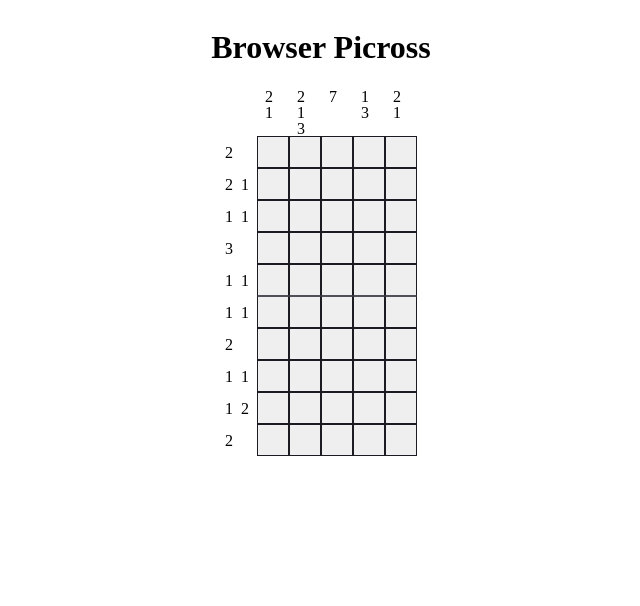
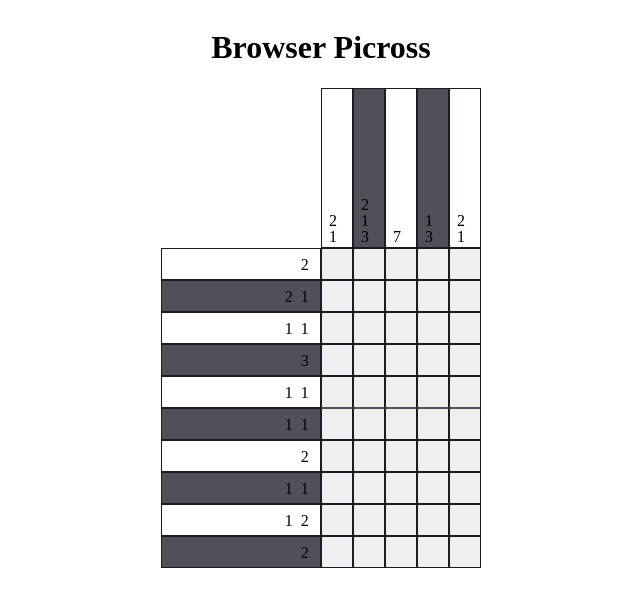
Before and after one commit to MaximeSantos/Browser-Picross, a SvelteKit app: page / in a window 1280 px wide. Shown: the top 606 px of the page, without its empty margins (319-959 px from the left). Built offline with nearby package versions, Linux system fonts and the light colour scheme.

Commit message:
Add board styling

```diff
--- a/src/routes/Board.svelte
+++ b/src/routes/Board.svelte
@@ -37,8 +37,8 @@
 <div class="container">
 	<!-- Header Left -->
 	<div class="left-h">
-		{#each hints.rows as hintList}
-			<div class="hint-container">
+		{#each hints.rows as hintList, i}
+			<div class="hint-container" class:bg-light={i % 2}>
 				{#each hintList as hint}
 					<div class="hint">
 						{hint}
@@ -50,8 +50,8 @@
 
 	<!-- Header Top -->
 	<div class="top-h">
-		{#each hints.cols as hintList}
-			<div class="hint-container">
+		{#each hints.cols as hintList, i}
+			<div class="hint-container" class:bg-light={i % 2}>
 				{#each hintList as hint}
 					<div class="hint">
 						{hint}
@@ -110,6 +110,10 @@
 		grid-template-rows: repeat(var(--n-rows), var(--row-width));
 	}
 
+	.bg-light {
+		background-color: var(--border-light);
+	}
+
 	.top-h,
 	.left-h {
 		display: flex;
@@ -125,14 +129,21 @@
 	.hint-container {
 		display: flex;
 		align-items: center;
+		border: 1px solid var(--dark);
 	}
 	.top-h .hint-container {
 		flex-direction: column;
+		justify-content: flex-end;
 		width: var(--row-width);
+		height: 10rem;
+		padding-bottom: 0.2rem;
 	}
 	.left-h .hint-container {
 		flex-direction: row;
+		justify-content: flex-end;
 		height: var(--col-height);
+		width: 10rem;
+		padding-right: 0.2rem;
 	}
 	.hint {
 		width: 1rem;
```
